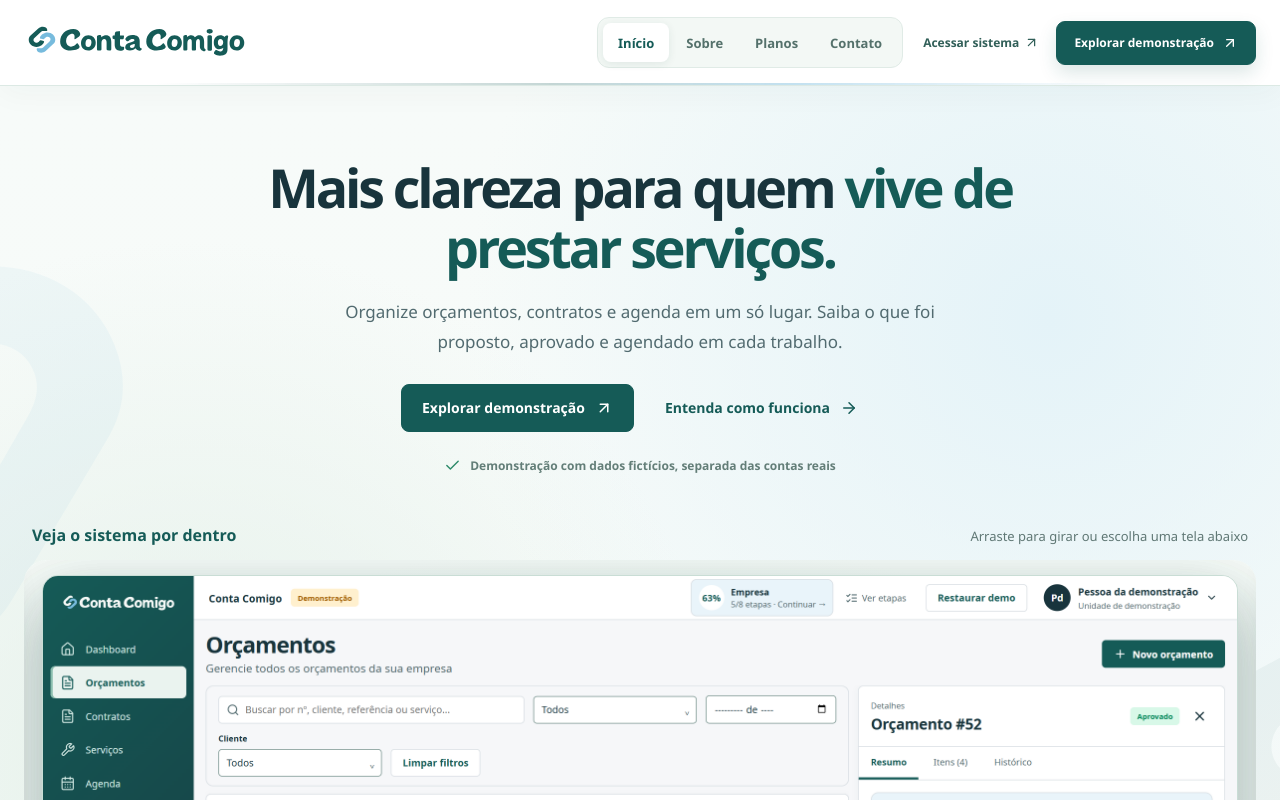
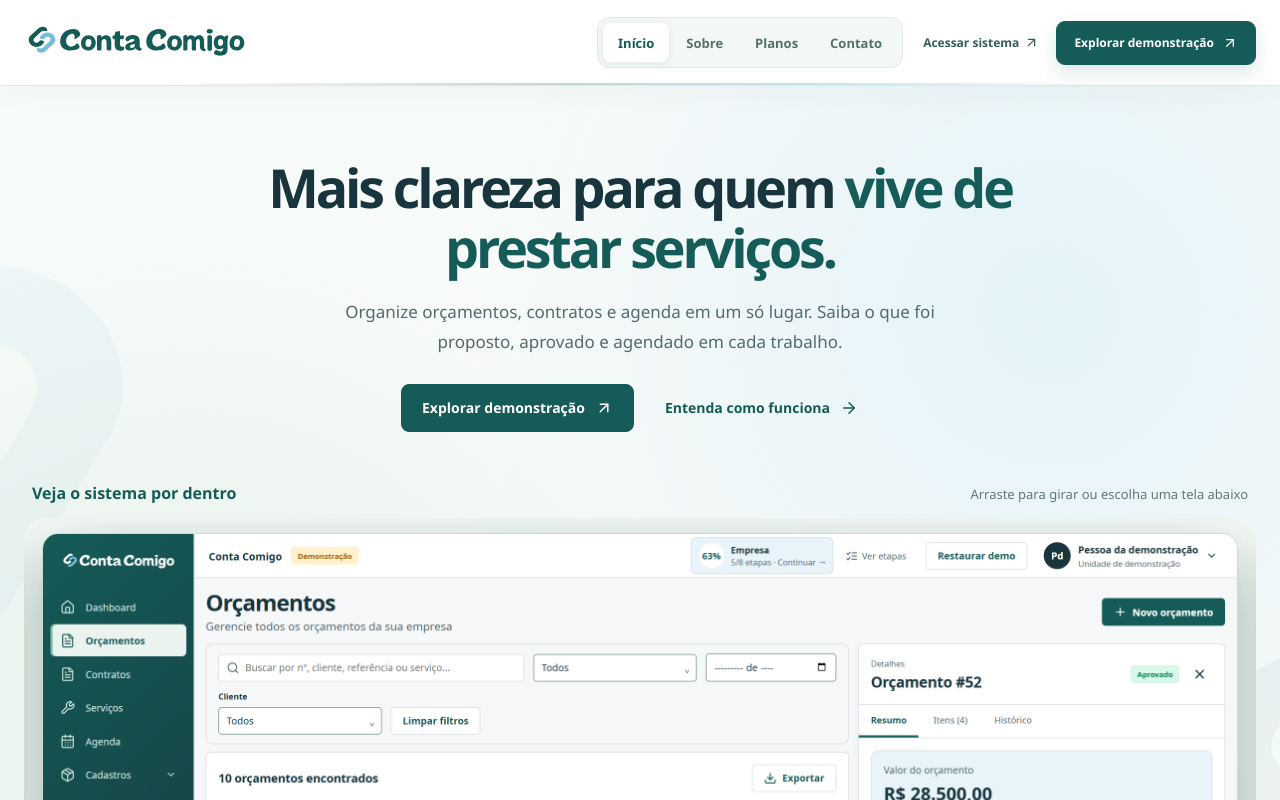
Before and after one commit to guicamarg0/conta-comigo-site, a React (Vite) app: page / in a window 1280 px wide. Shown: the top 800 px of the page. Built offline with nearby package versions, Linux system fonts and the light colour scheme.

Commit message:
Refine landing hero

```diff
--- a/src/App.jsx
+++ b/src/App.jsx
@@ -180,10 +180,6 @@ function Hero() {
               Entenda como funciona <ArrowRight size={18} aria-hidden="true" />
             </a>
           </div>
-          <div className="hero-footnote">
-            <Check size={17} aria-hidden="true" />
-            Demonstração com dados fictícios, separada das contas reais
-          </div>
         </div>
         <div className="hero-tour">
           <SystemTour3D />
```
